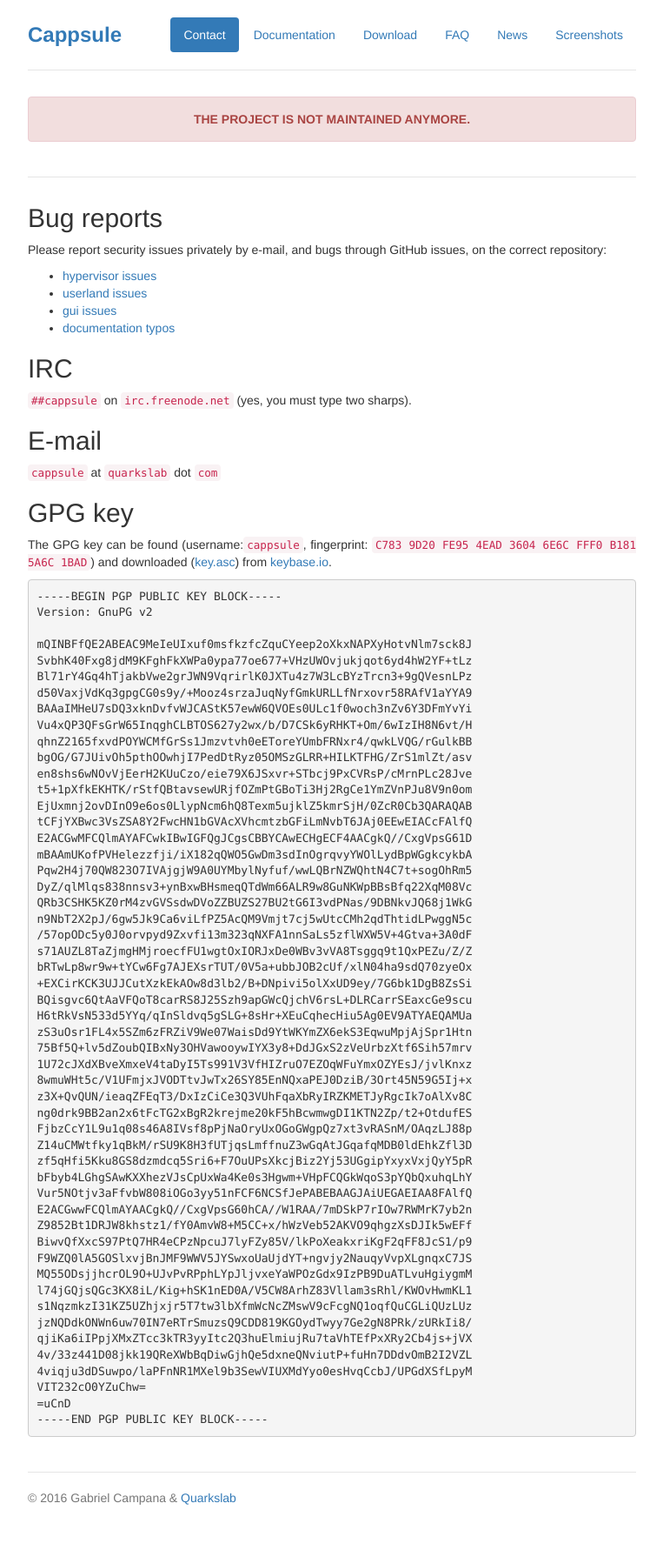
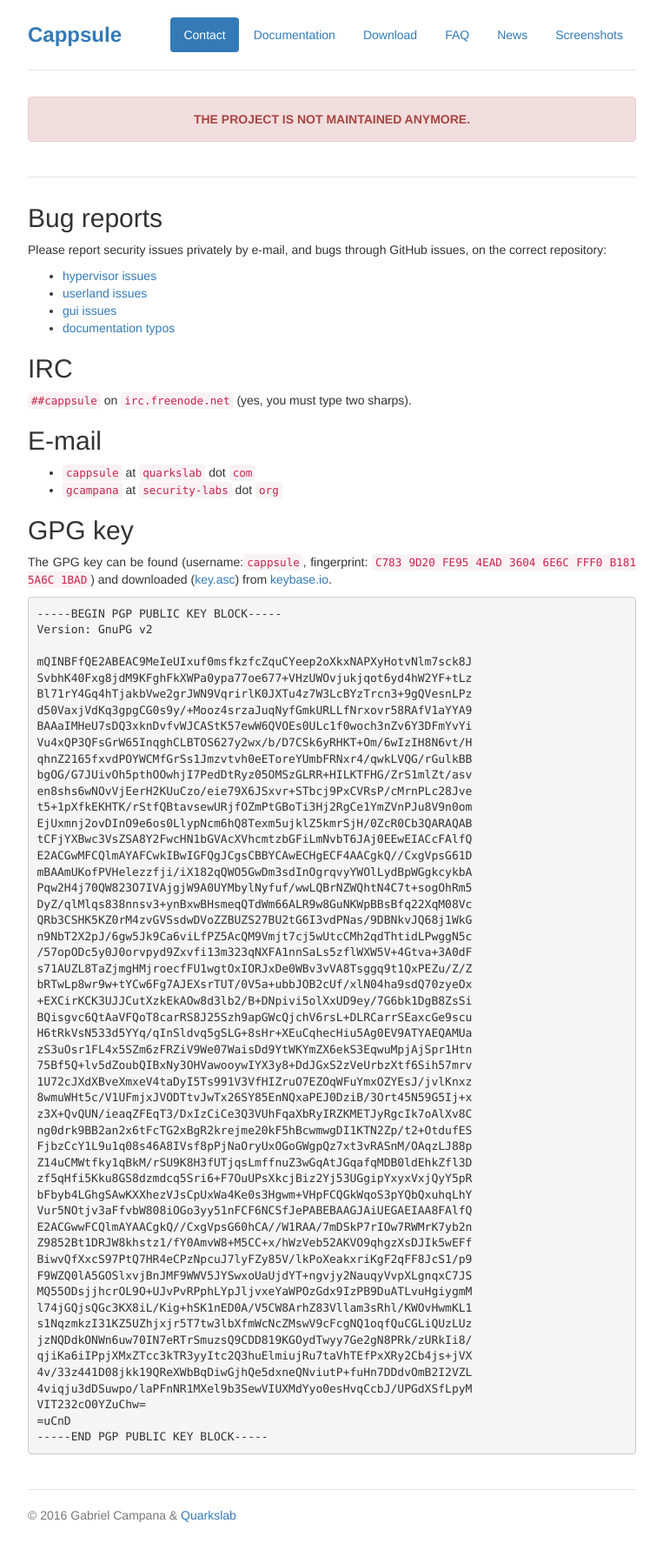
Before and after one commit to cappsule/cappsule.github.io, a Jekyll site: the page built from contact.md, in a window 1280 px wide. Shown: the whole page at 87% size, without its empty margins (258-1021 px from the left). Built offline with Jekyll 4.4.1, drawn with Linux system fonts in a browser that asks for light colours.

Commit message:
update e-mail address

```diff
--- a/contact.md
+++ b/contact.md
@@ -24,7 +24,8 @@ Please report security issues privately by e-mail, and bugs through GitHub issue
 
 ## E-mail
 
-`cappsule` at `quarkslab` dot `com`
+ * `cappsule` at `quarkslab` dot `com`
+ * `gcampana` at `security-labs` dot `org`
 
 
 
```
